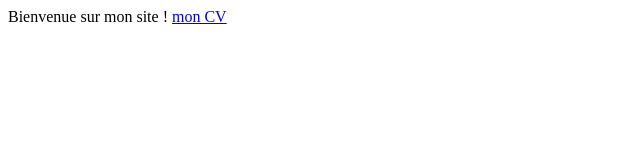
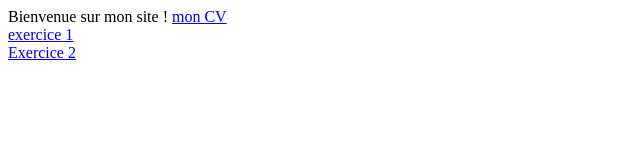
Before and after one commit to dimitriheugang/dimitriheugang.github.io, a plain HTML site: page index.html in a window 1280 px wide. Shown: the whole page, without its empty margins (0-640 px from the left). Drawn offline with Linux system fonts and the light colour scheme.

Commit message:
modification

```diff
--- a/index.html
+++ b/index.html
@@ -4,7 +4,10 @@
 </head>
 <body>
 Bienvenue sur mon site !
-<a href="cv.html"> mon CV </a>
-<a href="controle-PW-Heugang-2022/ex1.html"> </a>
-<a href="controle-PW-Heugang-2022/exo1.css"></a>
+<a href="cv.html"> mon CV </a> <br>
+
+<a href="controle-PW-Heugang-2022/ex1.html"> exercice 1 </a> <br>
+
+<a href="controle-PW-Heugang-2022/exo2.html"> Exercice 2 </a> <br>
+
 </body>
```
Also changed, not shown: 1 other file.
